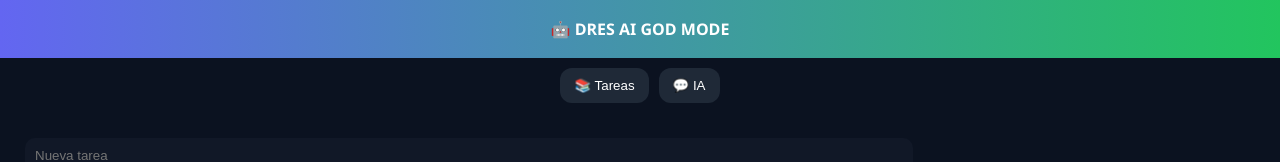
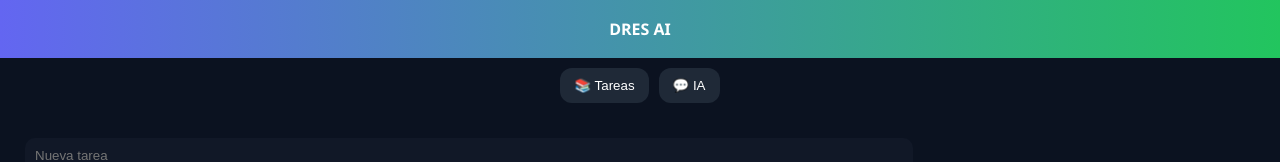
Before and after one commit to DTC2011/dres-ai, a plain HTML site: page index.html in a window 1280 px wide. Shown: the top 162 px of the page. Drawn offline with Linux system fonts and the light colour scheme.

```diff
--- a/index.html
+++ b/index.html
@@ -89,7 +89,7 @@
 
 <body>
 
-<header>🤖 DRES AI GOD MODE</header>
+<header>DRES AI</header>
 
 <nav>
 <button onclick="show('tasks')">📚 Tareas</button>
```
